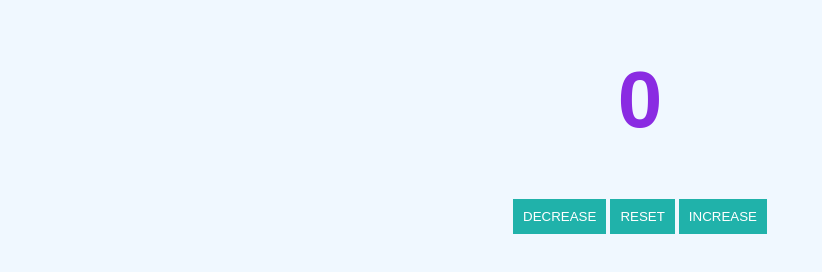
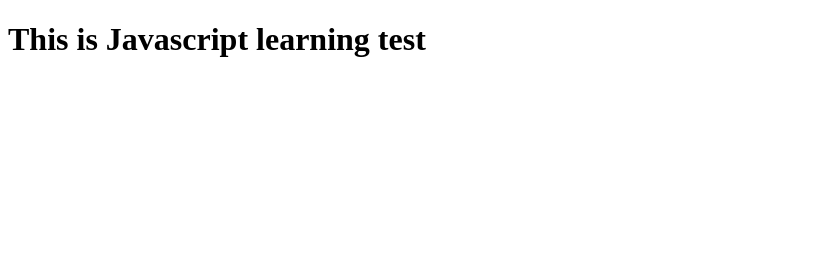
Before and after one commit to Gloria-Win-Nyunt/BroCodeJS, a plain HTML site: page index.html in a window 1280 px wide. Shown: the whole page, without its empty margins (0-822 px from the left). Drawn offline with Linux system fonts and the light colour scheme.

Commit message:
first commit in creative coder learning

```diff
--- a/index.html
+++ b/index.html
@@ -1,43 +1,12 @@
 <!DOCTYPE html>
 <html lang="en">
 <head>
-    <meta charset="UTF-8">
-    <meta name="viewport" content="width=device-width, initial-scale=1.0">
-    <title>My Website</title>
-
+  <meta charset="UTF-8">
+  <meta name="viewport" content="width=device-width, initial-scale=1.0">
+  <title>Document</title>
 </head>
-<style>
-  body{
-    margin: 0 auto;
-    text-align: center;
-    background-color: aliceblue;
-  }
-
-  h1{
-    font-family: sans-serif;
-    font-size: 5rem;
-    color: blueviolet;
-  }
-
-  button{
-    background-color: lightseagreen;
-    color: #fff;
-    padding: 10px;
-    text-transform: uppercase;
-    cursor: pointer;
-    border: none;
-  }
-
-</style>
-
 <body>
-   <h1>0</h1>
-
-   <button id="de">decrease</button>
-   <button id="re">reset</button>
-   <button id="in">increase</button>
-
-
-   <script src="./index.js"></script>
+  <h1>This is Javascript learning test</h1>
+  <script src="./index.js"></script>
 </body>
 </html>
--- a/index.js
+++ b/index.js
@@ -1,73 +1,2 @@
-// let fullName='Gloria Win';
-// let age=23;
-// let isStudent=true;
-
-// document.getElementById('p1').textContent=`Your name is ${fullName}`;
-// document.getElementById('p2').textContent=`You are ${age} years old`;
-// document.getElementById('p3').textContent=`Enrolled: ${isStudent}`;
-
-// let students =30;
-// students=students-1;
-// students=students*2;
-// students=students/2;
-// students=students**2; //power 2
-// students=students%2; //remainder
-// students+=1;
-
-// let result= 1+2*3+4**2;
-
-
-// console.log(result);
-
-// let username=prompt("what's your username");
-// console.log(username);
-
-
-// document.getElementById('mySubmit').onclick=function(){
-//     let username=document.querySelector('input').value;
-//     document.getElementById('myH1').textContent=`Welcome ${username}`
-// }
-// btn.addEventListener('click',()=>{
-//  return username.value;
-// })
-// let span=document.querySelector('span');
-// span.textContent=username.value;
-
-//Type conversion
-// let age=Number(prompt('how old are you?'))
-// age+=1;
-// console.log(age);
-
-// let x;
-// let y;
-// let z;
-
-// x=Number(x);
-// y=String(y);
-// z=Boolean(z);
-
-// console.log(x,typeof x);
-// console.log(y,typeof y);
-// console.log(z,typeof z);
-// document.querySelector('button').onclick=function(){
-//     const pi=3.14159;
-//     let radius=document.querySelector('input').value;
-//     let circumference=2*pi*radius;
-//     document.getElementById('result').textContent=`The circumstane of circle with ${radius} is ${circumference}cm`;
-// }
-
-//Counter program
-
-let num=0;
-document.getElementById('de').onclick=function(){
-    document.querySelector('h1').textContent=--num;
-}
-
-document.getElementById('re').onclick=function(){
-    num=0;
-    document.querySelector('h1').textContent=num;
-}
-
-document.getElementById('in').onclick=function(){
-    document.querySelector('h1').textContent=++num;
-}
+var x;
+console.log(x);
```
